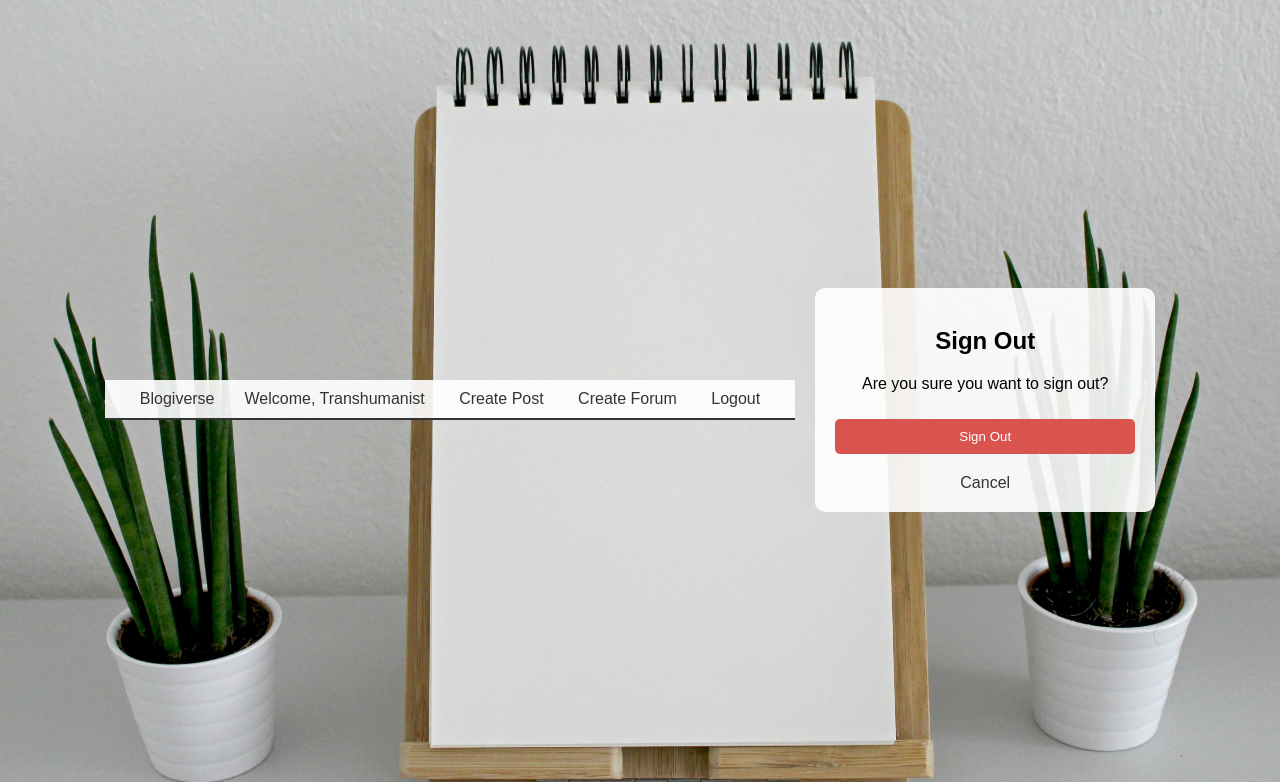
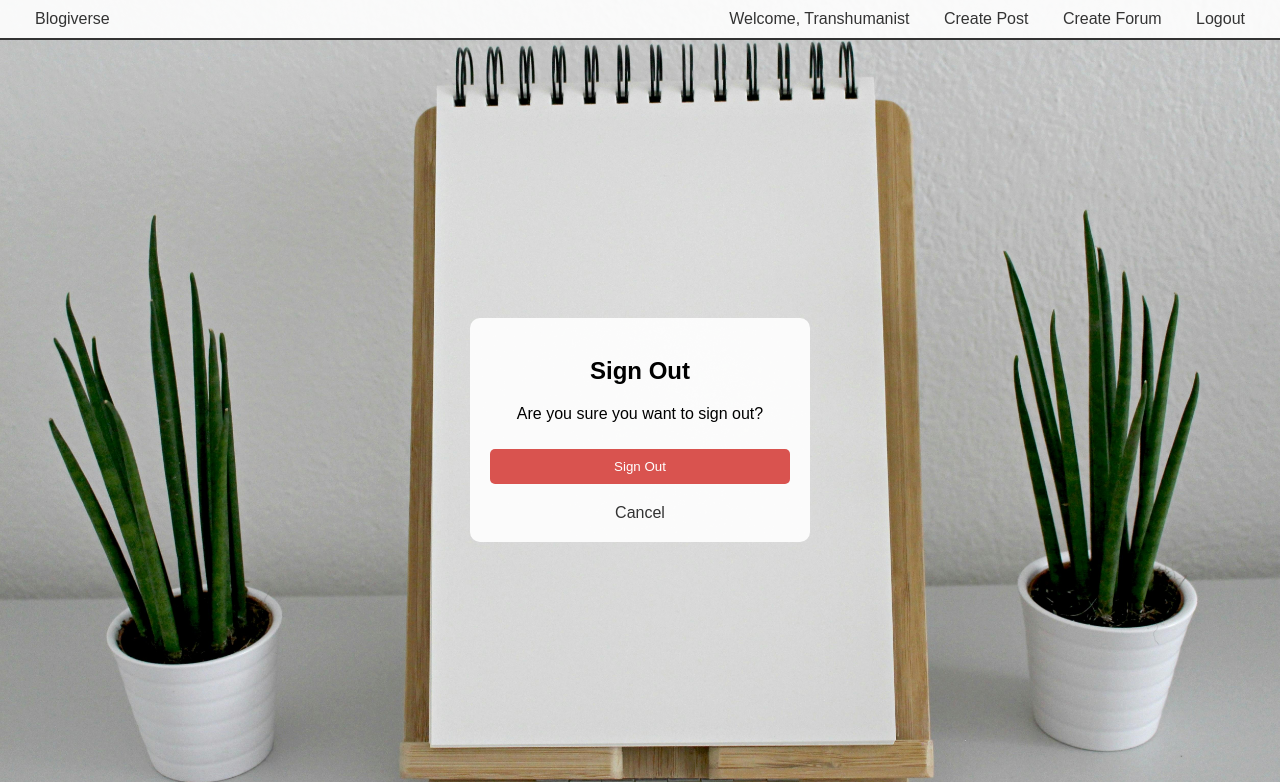
Before and after one commit to TranshumanistAJ/blogiverse, a Django app: page /accounts/logout/ in a window 1280 px wide. Shown: the top 782 px of the page. Run offline with Django 5.2, Linux system fonts and the light colour scheme; a user stored in the database is signed in.

Commit message:
adjust logout.html so that the the option menu does not overlap

```diff
--- a/templates/account/logout.html
+++ b/templates/account/logout.html
@@ -11,6 +11,14 @@
             display: flex;
             justify-content: center;
             align-items: center;
+            margin: 0; /* Reset default margin */
+        }
+        .navbar {
+            position: fixed; /* Keep navbar at the top */
+            top: 0;
+            left: 0;
+            right: 0;
+            z-index: 1000; /* Ensure it’s above other content */
         }
         .auth-container {
             background-color: rgba(255, 255, 255, 0.9);
@@ -18,12 +26,13 @@
             border-radius: 10px;
             text-align: center;
             width: 300px;
+            margin-top: 60px; /* Add space below navbar */
         }
         .auth-container h2 { margin-bottom: 20px; }
         .auth-container form { display: flex; flex-direction: column; }
         .auth-container button {
             padding: 10px;
-            background-color: #d9534f; /* Red for logout */
+            background-color: #d9534f;
             color: white;
             border: none;
             border-radius: 5px;
```
